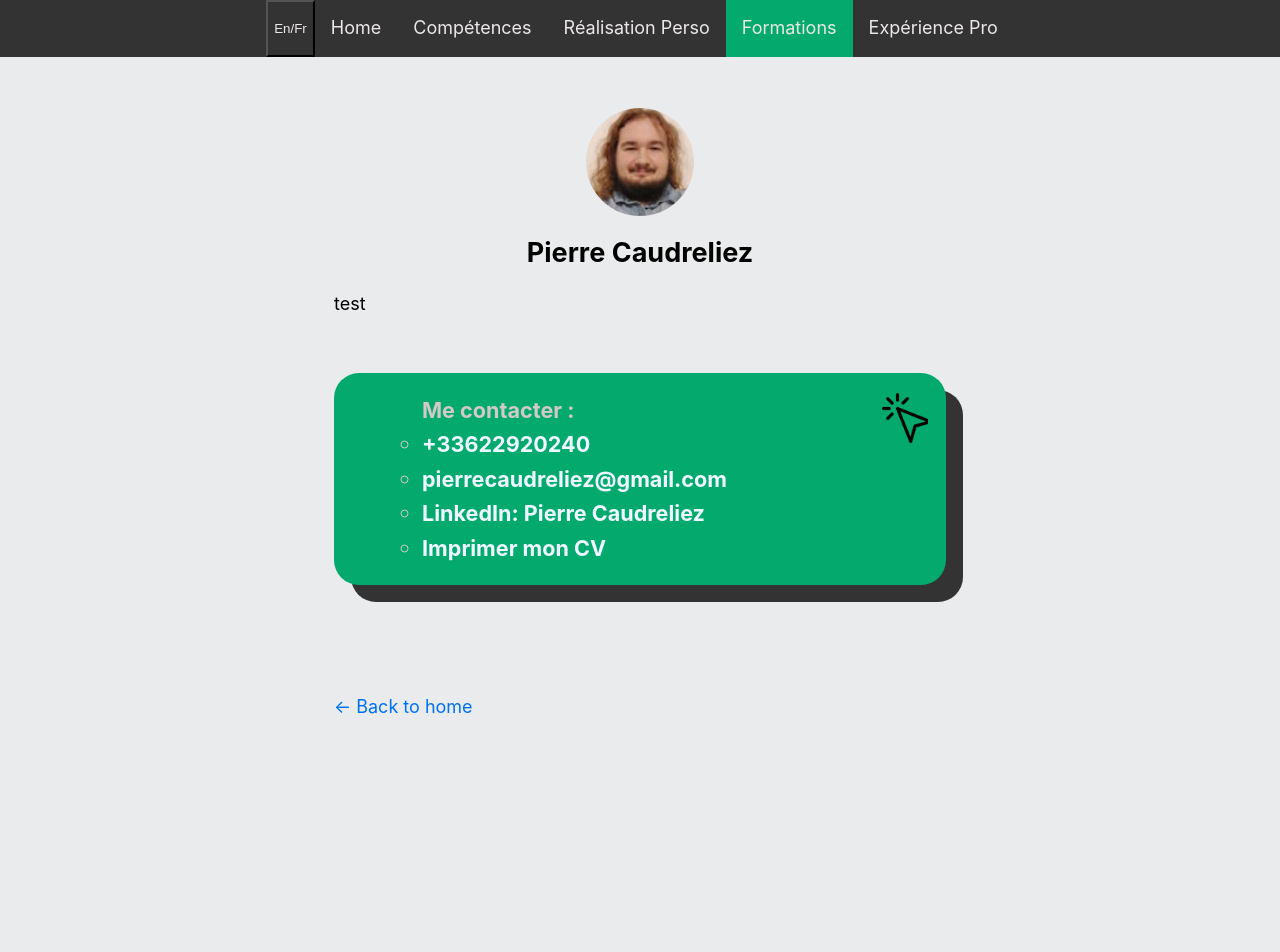
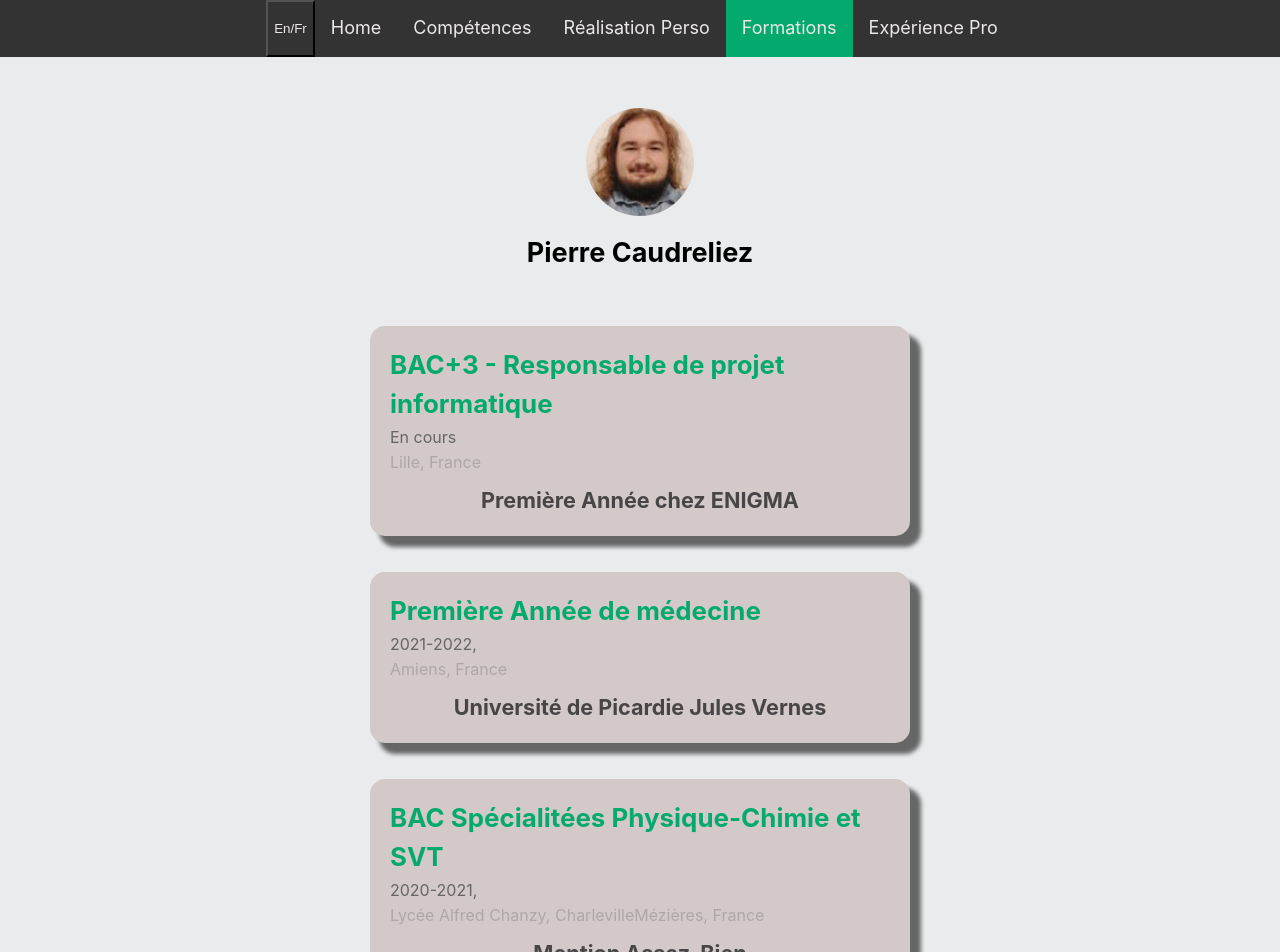
Before and after one commit to Sterbenfr/appNextCV, a Next.js app: page /formations in a window 1280 px wide. Shown: the top 952 px of the page. Before the commit the page ends 854 px from the top, so only its background shows below. Built offline with nearby package versions, Linux system fonts and the light colour scheme.

Commit message:
feat(): added content and refacto/fixes
added content to pages "experiences", "formations" and "projets" and
refacto on competences because the page wasn't clear.

```diff
--- a/pages/formations.js
+++ b/pages/formations.js
@@ -4,7 +4,53 @@ import utilStyles from '../styles/utils.module.css';
 export default function Home() {
     return (
         <Layout formations>
-            test
+            <section className={utilStyles.headingMd}>
+                <div className={utilStyles.cardContainer}>
+                    <p className={utilStyles.card}>
+                        BAC+3 - Responsable de projet informatique
+                    </p>
+                    <p className={utilStyles.more}>
+                        En cours
+                    </p>
+                    <p className={utilStyles.more2}>
+                        Lille, France
+                    </p>
+                    <p className={utilStyles.description}>
+                        Première Année chez ENIGMA
+                    </p>
+                </div>
+
+                <div className={utilStyles.cardContainer}>
+                    <p className={utilStyles.card}>
+                        Première Année de médecine
+                    </p>
+                    <p className={utilStyles.more}>
+                        2021-2022,
+                    </p>
+                    <p className={utilStyles.more2}>
+                        Amiens, France
+                    </p>
+                    <p className={utilStyles.description}>
+                        Université de Picardie Jules Vernes
+                    </p>
+                </div>
+
+                <div className={utilStyles.cardContainer}>
+                    <p className={utilStyles.card}>
+                        BAC Spécialitées Physique-Chimie et SVT
+                    </p>
+                    <p className={utilStyles.more}>
+                        2020-2021,
+                    </p>
+                    <p className={utilStyles.more2}>
+                        Lycée Alfred Chanzy, CharlevilleMézières, France
+                    </p>
+                    <p className={utilStyles.description}>
+                        Mention Assez-Bien<br />
+                        Option Mathématiques
+                    </p>
+                </div>
+            </section>
         </Layout>
     )
 }
--- a/styles/utils.module.css
+++ b/styles/utils.module.css
@@ -75,9 +75,63 @@
   color: #666;
 }
 
-@media screen and (max-width:295px) {
+.cardContainer {
+  display: block;
+  align-items: center;
+  background-color: #d3c9c9;
+  padding: 10px;
+  border-radius: 15px;
+  box-shadow: 10px 10px 4px 1px #666;
+  margin: 2rem;
+}
+
+.card {
+  color: #04AA6D;
+  font-size: larger;
+  font-weight: bold;
+  margin: 10px 10px 1px 10px;
+}
+
+.more {
+  color: #666;
+  font-size: medium;
+  margin: 1px 10px 1px 10px;
+}
+
+.more2 {
+  color: #afa7a7;
+  font-size: medium;
+  margin: 1px 10px 1px 10px;
+}
+
+.description {
+  font-weight: bold;
+  margin: 10px;
+  color: #474545;
+  text-align: center;
+}
+
+.links {
+  text-align: center;
+}
+
+@media screen and (max-width:585px) {
   .list .listItem {
     font-size: medium;
+  }
+}
+
+@media screen and (max-width:433px) {
+  .list .listItem {
+    font-size: small;
+    margin: 10px 0px 10px 0px;
+    padding: 10px;
+  }
+}
+
+@media screen and (max-width:340px) {
+  .list .listItem {
+    font-size: small;
   }
 
   .list .rating {
```
Also changed, not shown: pages/competences.js (+13 -8 lines), pages/experiences.js (+5 -5 lines), pages/projets.js (+7 -1 lines).
